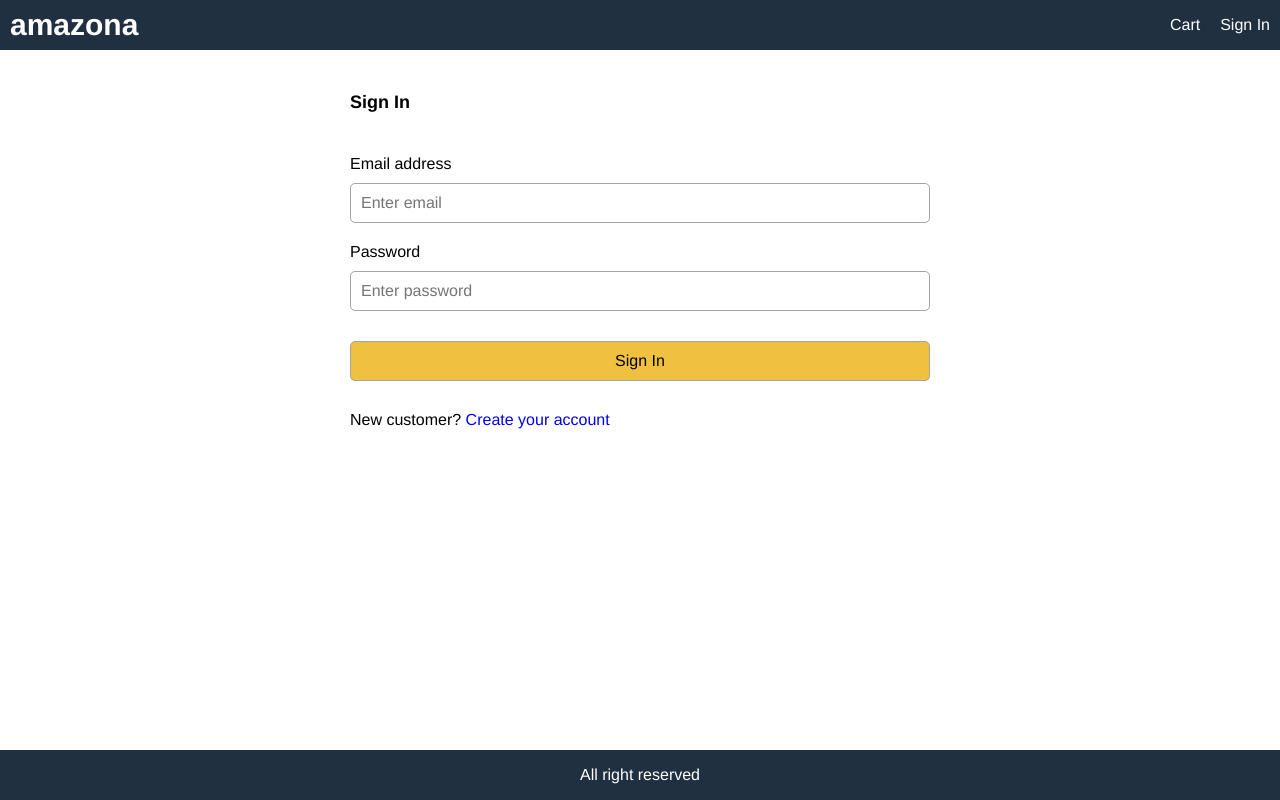
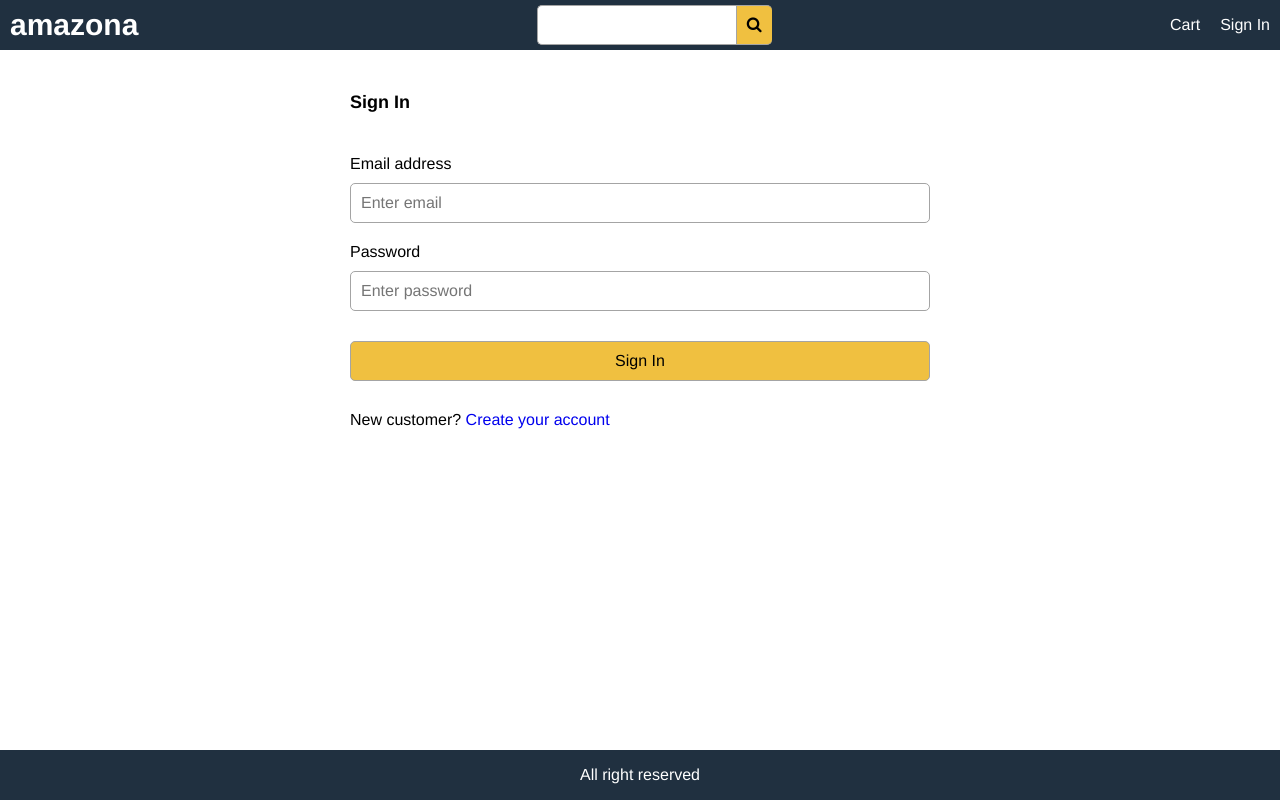
Before and after one commit to LJiri/amazona-reactapp, a React (Create React App) app in the folder frontend/: page /signin in a window 1280 px wide. Built offline with nearby package versions, Linux system fonts and the light colour scheme.

Commit message:
55 commit, 53 - create search box search screen

```diff
--- a/frontend/src/App.js
+++ b/frontend/src/App.js
@@ -20,6 +20,8 @@
 import OrderListScreen from "./screens/OrderListScreen";
 import UserListScreen from "./screens/UserListScreen";
 import UserEditScreen from "./screens/UserEditScreen";
+import SearchBox from "./components/SearchBox";
+import SearchScreen from "./screens/SearchScreen";
 
 function App() {
   const cart = useSelector((state) => state.cart);
@@ -38,6 +40,13 @@
             <Link className="brand" to="/">
               amazona
             </Link>
+          </div>
+          <div>
+            <Route
+              render={({ history }) => (
+                <SearchBox history={history}></SearchBox>
+              )}
+            ></Route>
           </div>
           <div>
             <Link to="/cart">
@@ -106,6 +115,11 @@
           <Route path="/placeorder" component={PlaceOrderScreen}></Route>
           <Route path="/order/:id" component={OrderScreen}></Route>
           <Route path="/orderhistory" component={OrderHistoryScreen}></Route>
+          <Route
+            path="/search/name/:name?"
+            component={SearchScreen}
+            exact
+          ></Route>
           <PrivateRoute
             path="/profile"
             component={ProfileScreen}
--- a/frontend/src/actions/productActions.js
+++ b/frontend/src/actions/productActions.js
@@ -17,12 +17,14 @@
   PRODUCT_DELETE_SUCCESS,
 } from "../constants/productConstants";
 
-export const listProducts = () => async (dispatch) => {
+export const listProducts =
+  ({ name = "" }) =>
+  async (dispatch) => {
     dispatch({
       type: PRODUCT_LIST_REQUEST,
     });
     try {
-    const { data } = await Axios.get("/api/products");
+      const { data } = await Axios.get(`/api/products?name=${name}`);
       dispatch({ type: PRODUCT_LIST_SUCCESS, payload: data });
     } catch (error) {
       dispatch({ type: PRODUCT_LIST_FAIL, payload: error.message });
--- /dev/null
+++ b/frontend/src/components/SearchBox.js
@@ -0,0 +1,24 @@
+import React, { useState } from "react";
+
+export default function SearchBox(props) {
+  const [name, setName] = useState("");
+  const submitHandler = (e) => {
+    e.preventDefault();
+    props.history.push(`/search/name/${name}`);
+  };
+  return (
+    <form className="search" onSubmit={submitHandler}>
+      <div className="row">
+        <input
+          type="text"
+          name="q"
+          id="q"
+          onChange={(e) => setName(e.target.value)}
+        ></input>
+        <button className="primary" type="submit">
+          <i className="fa fa-search"></i>
+        </button>
+      </div>
+    </form>
+  );
+}
--- a/frontend/src/index.css
+++ b/frontend/src/index.css
@@ -128,6 +128,9 @@
 }
 .col-2 {
   flex: 2 1 50rem;
+}
+.col-3 {
+  flex: 3 1 75rem;
 }
 .min-30 {
   min-width: 30rem;
@@ -262,3 +265,15 @@
 .table button {
   margin: 0 0.2rem;
 }
+
+/* Search */
+.search button {
+  border-radius: 0 0.5rem 0.5rem 0;
+  border-right: none;
+  margin-right: 0.5rem;
+}
+.search input {
+  border-radius: 0.5rem 0 0 0.5rem;
+  border-right: none;
+  margin-left: 0.5rem;
+}
--- a/frontend/src/screens/HomeScreen.js
+++ b/frontend/src/screens/HomeScreen.js
@@ -1,10 +1,10 @@
-import React, { useEffect } from 'react';
+import React, { useEffect } from "react";
 
-import Product from '../components/Product';
-import LoadingBox from '../components/LoadingBox';
-import MessageBox from '../components/MessageBox';
-import { useDispatch, useSelector } from 'react-redux';
-import { listProducts } from '../actions/productActions';
+import Product from "../components/Product";
+import LoadingBox from "../components/LoadingBox";
+import MessageBox from "../components/MessageBox";
+import { useDispatch, useSelector } from "react-redux";
+import { listProducts } from "../actions/productActions";
 
 export default function HomeScreen() {
   const dispatch = useDispatch();
@@ -12,7 +12,7 @@
   const { loading, error, products } = productList;
 
   useEffect(() => {
-    dispatch(listProducts());
+    dispatch(listProducts({}));
   }, [dispatch]);
   return (
     <div>
--- /dev/null
+++ b/frontend/src/screens/SearchScreen.js
@@ -0,0 +1,56 @@
+import React, { useEffect } from "react";
+import { useDispatch, useSelector } from "react-redux";
+import { useParams } from "react-router-dom";
+import { listProducts } from "../actions/productActions";
+import LoadingBox from "../components/LoadingBox";
+import MessageBox from "../components/MessageBox";
+import Product from "../components/Product";
+
+export default function SearchScreen(props) {
+  const { name = "all" } = useParams();
+  const dispatch = useDispatch();
+  const productList = useSelector((state) => state.productList);
+  const { loading, error, products } = productList;
+  useEffect(() => {
+    dispatch(listProducts({ name: name !== "all" ? name : "" }));
+  }, [dispatch, name]);
+  return (
+    <div>
+      <div className="row">
+        {loading ? (
+          <LoadingBox></LoadingBox>
+        ) : error ? (
+          <MessageBox variant="danger">{error}</MessageBox>
+        ) : (
+          <div>{products.length} Results</div>
+        )}
+      </div>
+      <div className="row top">
+        <div className="col-1">
+          <h3>Department</h3>
+          <ul>
+            <li>Categoey 1</li>
+          </ul>
+        </div>
+        <div className="col-3">
+          {loading ? (
+            <LoadingBox></LoadingBox>
+          ) : error ? (
+            <MessageBox variant="danger">{error}</MessageBox>
+          ) : (
+            <>
+              {products.length === 0 && (
+                <MessageBox>No Product Found</MessageBox>
+              )}
+              <div className="row center">
+                {products.map((product) => (
+                  <Product key={product._id} product={product}></Product>
+                ))}
+              </div>
+            </>
+          )}
+        </div>
+      </div>
+    </div>
+  );
+}
```
Also changed, not shown: 1 other file (tests, documents, lock files or other folders). Lines whose indentation alone changed are shown as unchanged.
